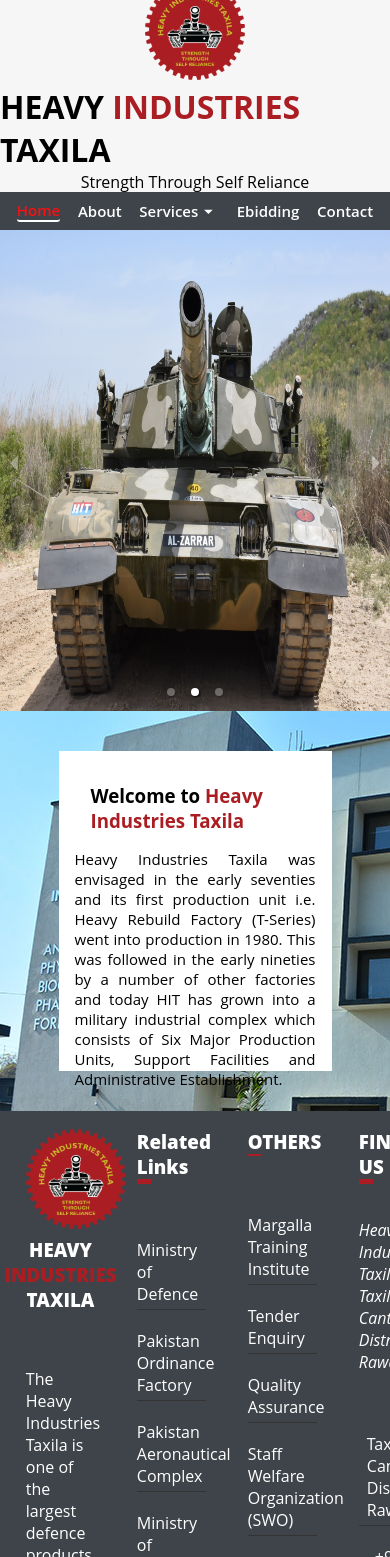
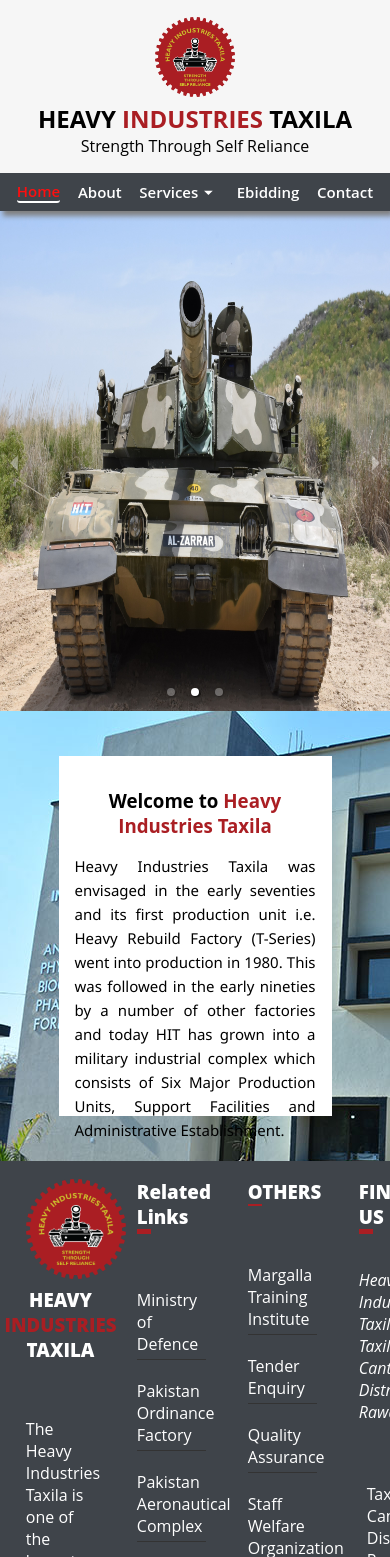
Before and after one commit to wajaht-ali/hit-ebidding, a React (Create React App) app: page / in a window 390 px wide. Shown: the top 1557 px of the page. Built offline with nearby package versions, Linux system fonts and the light colour scheme.

Commit message:
home page responsiveness and debugging

```diff
--- a/src/styles/Header.scss
+++ b/src/styles/Header.scss
@@ -1,7 +1,7 @@
 @import "Utilities.scss";
 
 .header {
-    height: 25vh;
+    height: 30vh;
     width: 100%;
     // border: 2px solid #333;
     box-shadow: 3px 5px 5px gray;
@@ -16,7 +16,7 @@
     // padding: 1rem;
 
     >.main-header {
-        height: 80%;
+        height: 100%;
         width: 100%;
         display: flex;
         flex-direction: row;
@@ -159,6 +159,29 @@
             flex-direction: column;
             justify-content: center;
             align-items: center;
+
+            .logo img {
+                // margin: 5px 0;
+                height: 80px;
+                width: 80px;
+            }
+
+            .headings {
+                display: flex;
+                flex-direction: column;
+                justify-tracks: center;
+                align-items: center;
+                text-align: center;
+
+                h1 {
+                    font-size: 1.5rem;
+                }
+            }
         }
     }
+
+    nav {
+        height: 100%;
+        width: 100%;
+    }
 }
--- a/src/styles/Home.scss
+++ b/src/styles/Home.scss
@@ -63,3 +63,36 @@
         }
     }
 }
+
+@media (max-width: 450px) {
+    .home {
+        height: 100%;
+        width: 100%;
+
+        .carousel {
+            height: auto;
+            width: 100%;
+            z-index: -1;
+        }
+
+        .welcome-banner {
+            height: 450px;
+            width: 100%;
+            display: flex;
+            flex-direction: column;
+            justify-content: center;
+            background: url("../assets/bg-msg.jpg");
+            align-items: center;
+
+            .welcome-msg {
+                h3 {
+                    text-align: center;
+                }
+                p {
+                    font-family: 'Segoe UI', Tahoma, Geneva, Verdana, sans-serif;
+                    line-height: 1.5rem;
+                }
+            }
+        }
+    }
+}
--- a/src/styles/Utilities.scss
+++ b/src/styles/Utilities.scss
@@ -6,6 +6,8 @@
 * {
     margin: 0;
     padding: 0;
+    // height: 100%;
+    // width: 100%;
     box-sizing: border-box;
     list-style-type: none;
     text-decoration: none;
```
